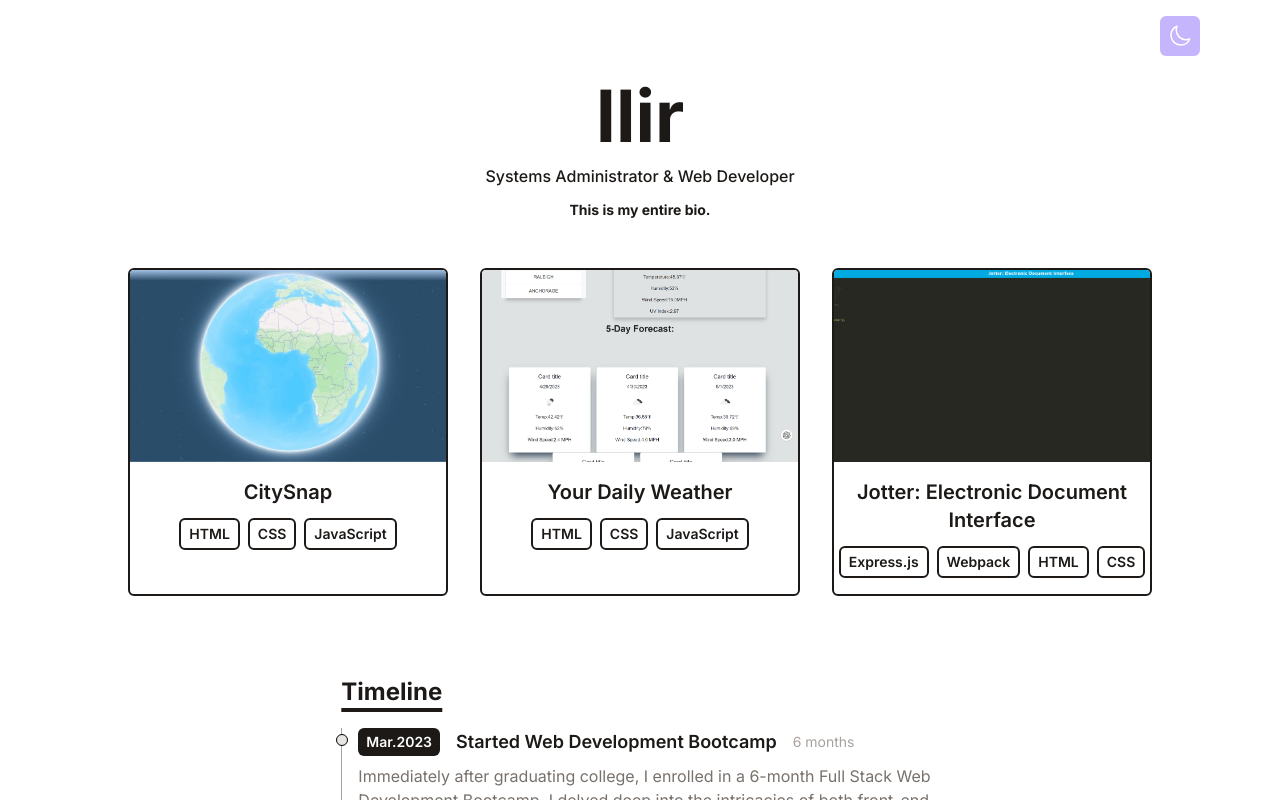
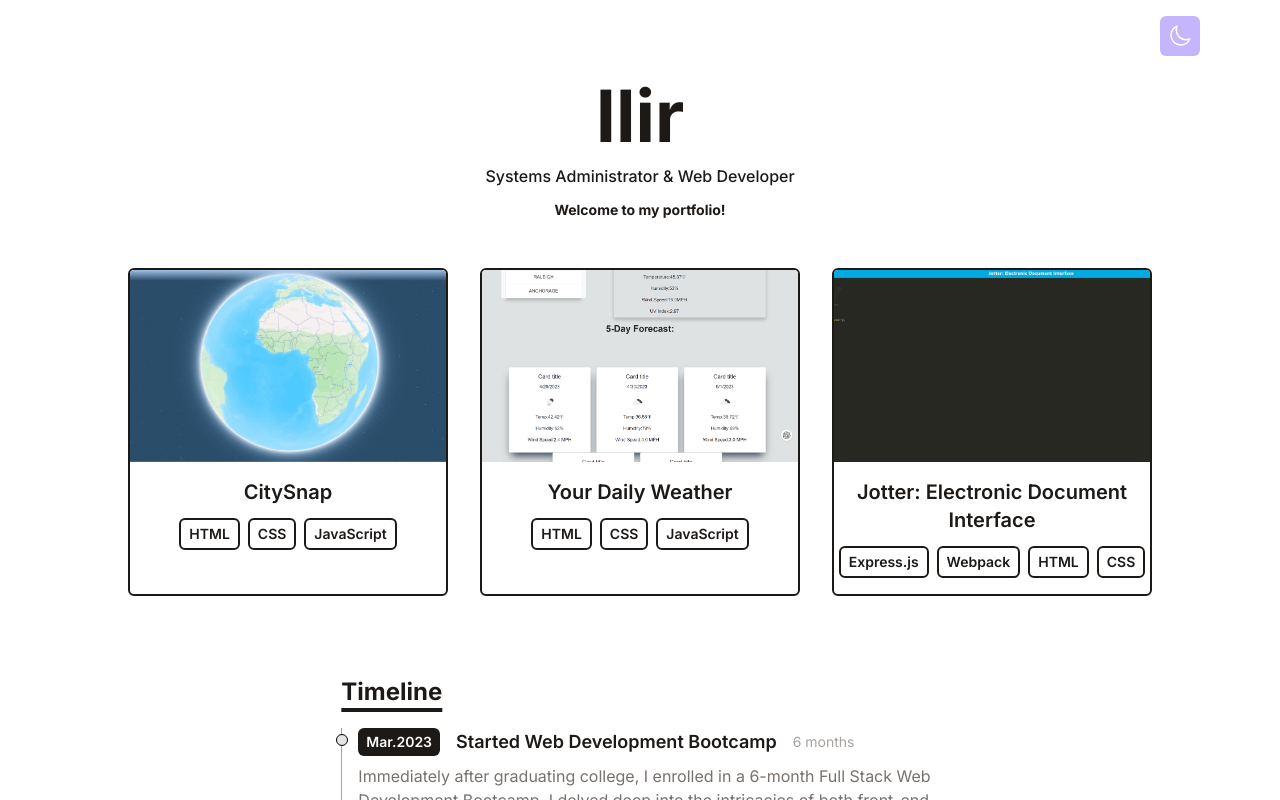
Before and after one commit to IlirHajdari/Reactfolio, a React (Vite) app: page / in a window 1280 px wide. Shown: the top 800 px of the page. Built offline with nearby package versions, Linux system fonts and the light colour scheme.

Commit message:
updated bio

```diff
--- a/src/components/Intro.jsx
+++ b/src/components/Intro.jsx
@@ -7,7 +7,9 @@
       <p className="text-base md:text -xl mb-3 font-medium">
         Systems Administrator & Web Developer
       </p>
-      <p className="text-sm max-w-xl mb-6 font-bold">This is my entire bio.</p>
+      <p className="text-sm max-w-xl mb-6 font-bold">
+        Welcome to my portfolio!
+      </p>
     </div>
   );
 }
```
